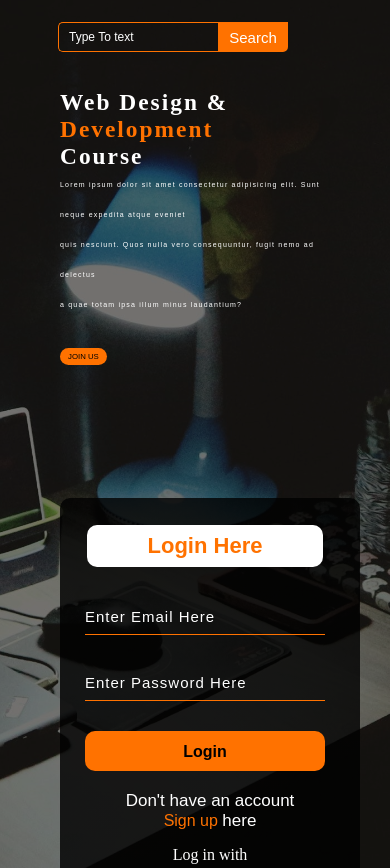
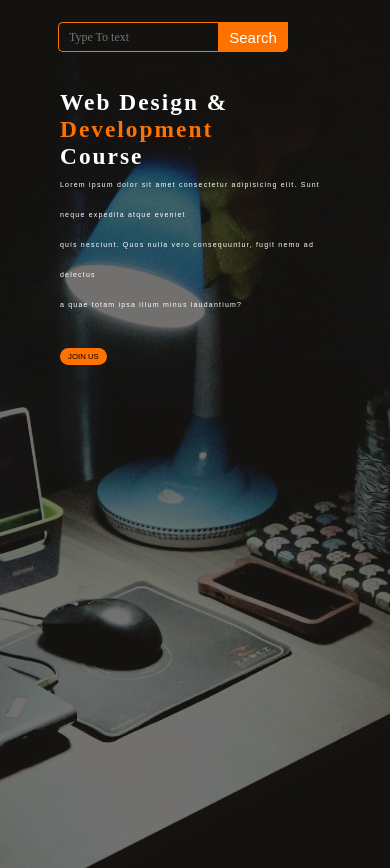
Before and after one commit to maimunulislamtanvir/My.First.Web, a plain HTML site: page index.html in a window 390 px wide. Shown: the part 91-959 px from the top of the page. Drawn offline with nearby package versions, Linux system fonts and the light colour scheme.

Commit message:
login from dleate

```diff
--- a/index.html
+++ b/index.html
@@ -42,29 +42,9 @@
 
                 <button class="cn"><a href="#">JOIN US</a></button>
 
-                <div class="form">
-                    <h2>Login Here</h2>
-                    <input type="email" name="email" placeholder="Enter Email Here">
-                    <input type="password" name="" placeholder="Enter Password Here">
-                    <button class="btnn"><a href="#">Login</a></button>
 
-                    <p class="link">Don't have an account<br>
-                    <a href="#">Sign up </a> here</a></p>
-                    <p class="liw">Log in with</p>
-
-                    <div class="icons">
-                        <a href="#"><ion-icon name="logo-facebook"></ion-icon></a>
-                        <a href="#"><ion-icon name="logo-instagram"></ion-icon></a>
-                        <a href="#"><ion-icon name="logo-twitter"></ion-icon></a>
-                        <a href="#"><ion-icon name="logo-google"></ion-icon></a>
-                        <a href="#"><ion-icon name="logo-skype"></ion-icon></a>
-                    </div>
-
-                </div>
-                    </div>
-                </div>
         </div>
     </div>
-    <script src="https://unpkg.com/ionicons@5.4.0/dist/ionicons.js"></script>
+
 </body>
 </html>
--- a/style.css
+++ b/style.css
@@ -169,108 +169,7 @@ ul li a:hover {
   font-size: 65px;
 }
 
-.form {
-  width: 250px;
-  height: 380px;
-  background: linear-gradient(
-    to top,
-    rgba(0, 0, 0, 0.8) 50%,
-    rgba(0, 0, 0, 0.8) 50%
-  );
-  position: absolute;
-  top: -20px;
-  left: 870px;
-  transform: translate(0%, -5%);
-  border-radius: 10px;
-  padding: 25px;
-}
 
-.form h2 {
-  width: 220px;
-  font-family: sans-serif;
-  text-align: center;
-  color: #ff7200;
-  font-size: 22px;
-  background-color: #fff;
-  border-radius: 10px;
-  margin: 2px;
-  padding: 8px;
-}
-
-.form input {
-  width: 240px;
-  height: 35px;
-  background: transparent;
-  border-bottom: 1px solid #ff7200;
-  border-top: none;
-  border-right: none;
-  border-left: none;
-  color: #fff;
-  font-size: 15px;
-  letter-spacing: 1px;
-  margin-top: 30px;
-  font-family: sans-serif;
-}
-
-.form input:focus {
-  outline: none;
-}
-
-::placeholder {
-  color: #fff;
-  font-family: Arial;
-}
-
-.btnn {
-  width: 240px;
-  height: 40px;
-  background: #ff7200;
-  border: none;
-  margin-top: 30px;
-  font-size: 18px;
-  border-radius: 10px;
-  cursor: pointer;
-  color: #fff;
-  transition: 0.4s ease;
-}
-.btnn:hover {
-  background: #fff;
-  color: #ff7200;
-}
-.btnn a {
-  text-decoration: none;
-  color: #000;
-  font-weight: bold;
-}
-.form .link {
-  font-family: Arial, Helvetica, sans-serif;
-  font-size: 17px;
-  padding-top: 20px;
-  text-align: center;
-}
-.form .link a {
-  text-decoration: none;
-  color: #ff7200;
-}
-.liw {
-  padding-top: 15px;
-  padding-bottom: 10px;
-  text-align: center;
-}
-.icons a {
-  text-decoration: none;
-  color: #fff;
-}
-.icons ion-icon {
-  color: #fff;
-  font-size: 30px;
-  padding-left: 14px;
-  padding-top: 5px;
-  transition: 0.3s ease;
-}
-.icons ion-icon:hover {
-  color: #ff7200;
-}
 @media screen and (max-width:1200px) {
     /*Normal Screen*/
 
@@ -320,45 +219,6 @@ ul li a:hover {
     }
 }
 
-@media screen and (max-width:1170px) {
-    /*Login-box*/
-    .main{
-        padding-left: 20px;
-        height: 180vh;
-    }
-    .form{
-        margin-left: -30px;
-        width: 250px;
-        height: 370px;
-        background: linear-gradient(to top, rgba(0,0,0,0.8)50%,rgba(0,0,0,0.8)50%);
-        position: absolute;
-        top: 420px;
-        left: 50px;
-        transform: translate(0%,-5%);
-        border-radius: 10px;
-        padding: 25px;
-    }
-    .form input{
-        width: 240px;
-        height: 35px;
-        background: transparent;
-        border-bottom: 1px solid #ff7200;
-        border-top: none;
-        border-right: none;
-        border-left: none;
-        color: #fff;
-        font-size: 15px;
-        letter-spacing: 1px;
-        margin-top: 30px;
-        font-family: sans-serif;
-    }
-    .btnn a{
-        font-size: 16px;
-    }
-    .form .link a{
-        font-size: 16px;
-    }
-}
 
 @media screen and (max-width: 830px){
     /*For tablet*/
@@ -419,38 +279,7 @@ ul li a:hover {
         padding-left: 20px;
         height: 180vh;
     }
-    .form{
-        margin-left: -30px;
-        width: 250px;
-        height: 370px;
-        background: linear-gradient(to top, rgba(0,0,0,0.8)50%,rgba(0,0,0,0.8)50%);
-        position: absolute;
-        top: 430px;
-        left: 50px;
-        transform: translate(0%,-5%);
-        border-radius: 10px;
-        padding: 25px;
-    }
-    .form input{
-        width: 240px;
-        height: 35px;
-        background: transparent;
-        border-bottom: 1px solid #ff7200;
-        border-top: none;
-        border-right: none;
-        border-left: none;
-        color: #fff;
-        font-size: 15px;
-        letter-spacing: 1px;
-        margin-top: 30px;
-        font-family: sans-serif;
-    }
-    .btnn a{
-        font-size: 16px;
-    }
-    .form .link a{
-        font-size: 16px;
-    }
+
 }
 
 @media screen and (max-width: 600px){
```
